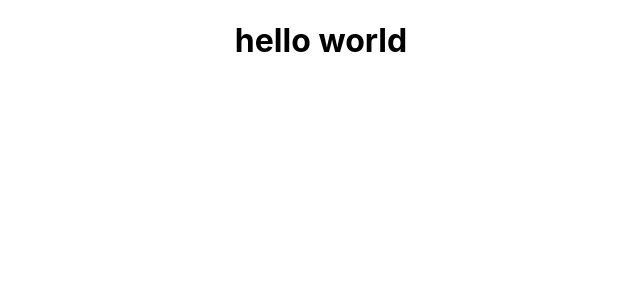
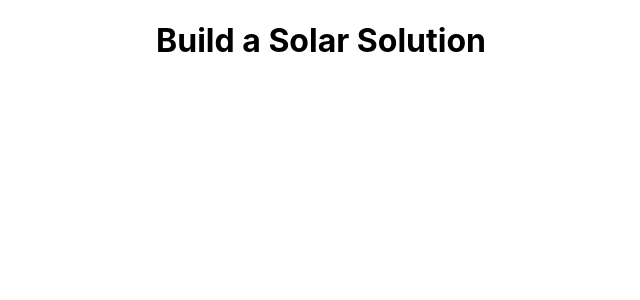
Before and after one commit to Austin-Walterscheid/Build-a-Solar-Solution, a React (Create React App) app: page / in a window 1280 px wide. Shown: the top 300 px of the page, without its empty margins (319-959 px from the left). Built offline with nearby package versions, Linux system fonts and the light colour scheme.

Commit message:
third upload

```diff
--- a/src/App.js
+++ b/src/App.js
@@ -1,5 +1,5 @@
 import './App.css';
-import HomeScreen from './components/HomeScreen';
+import HomeScreen from './screens/HomeScreen';
 
 function App() {
   return (
--- a/src/components/HomeScreen.jsx
+++ b/src/screens/HomeScreen.jsx
@@ -4,7 +4,12 @@ import React from 'react'
 
 const HomeScreen = () => {
  return (
- <h1>hello world</h1>)
+    <div className=''>
+
+ <h1>Build a Solar Solution</h1>
+
+    </div>
+ )
 }
 
 export default HomeScreen;
```
